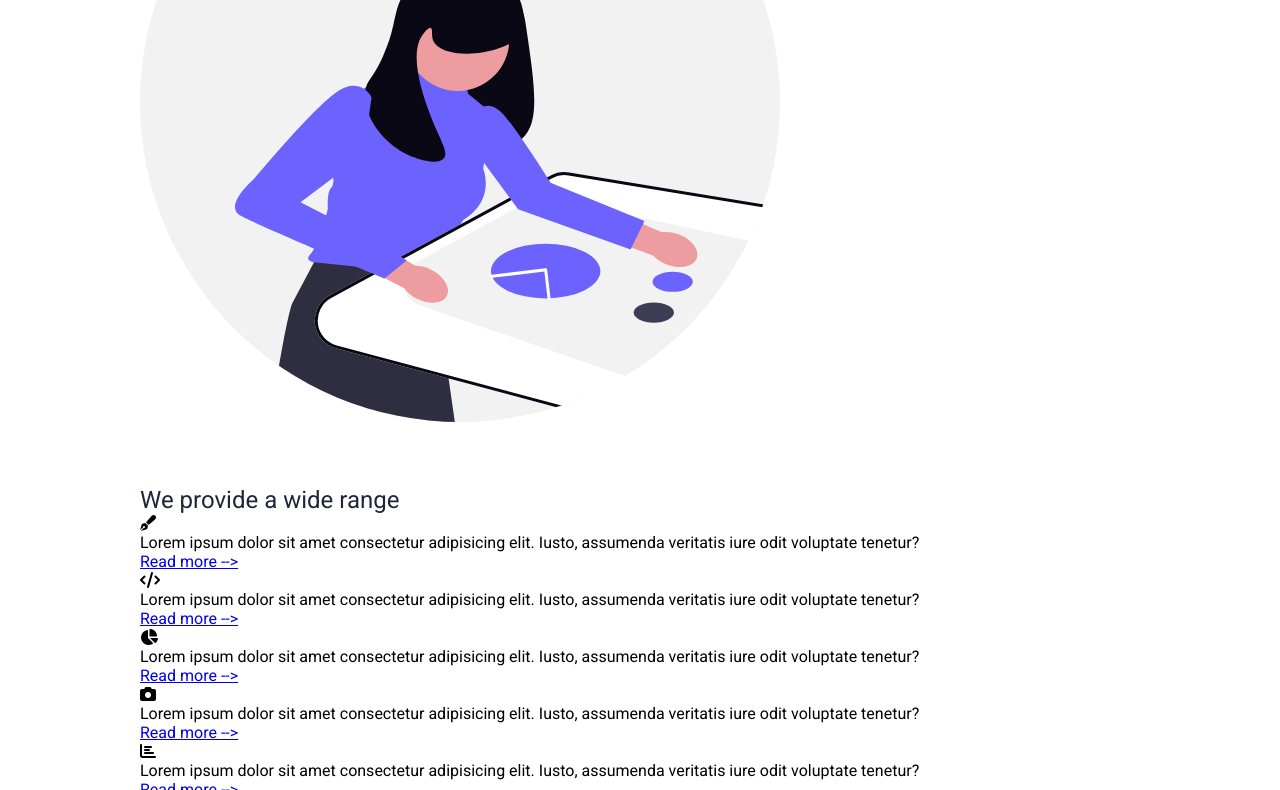
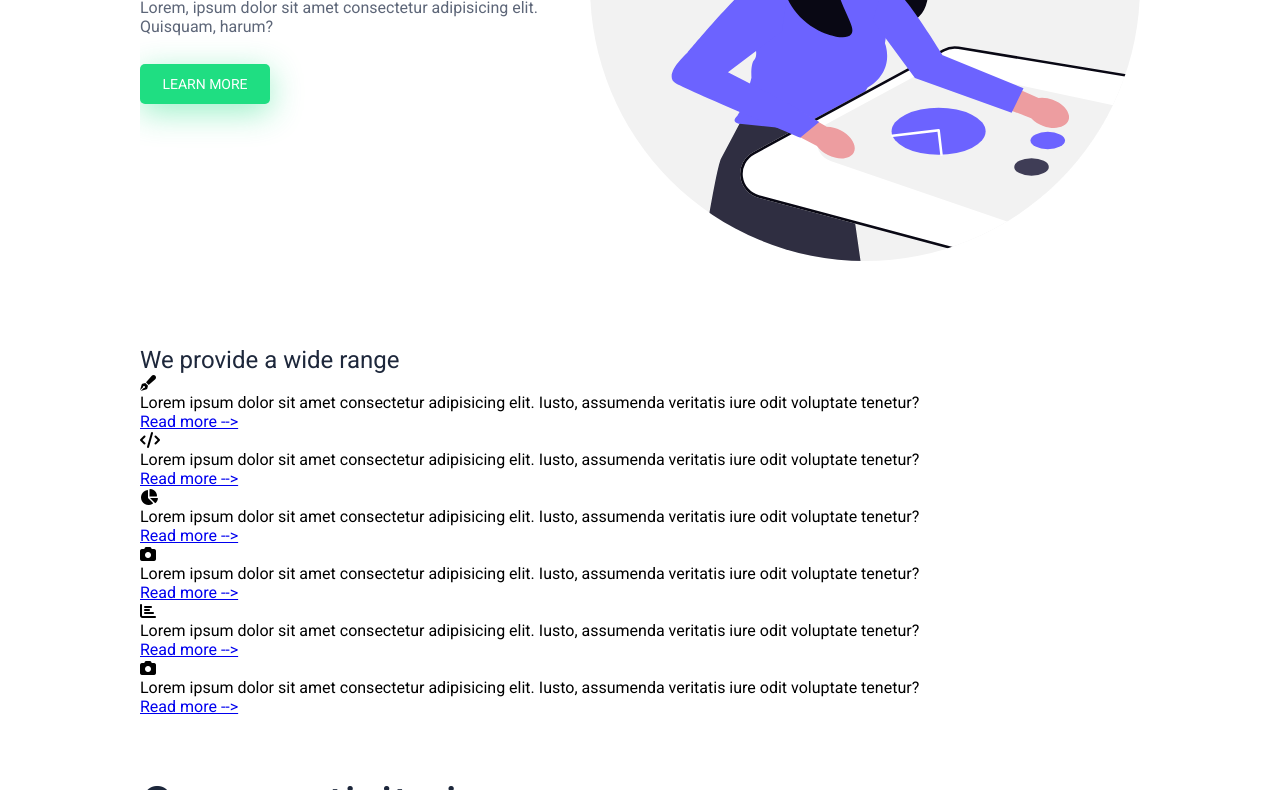
Before and after one commit to eliandevcol/mi-pagina-web, a plain HTML site: page index.html in a window 1280 px wide. Shown: the part 394-1184 px from the top of the page. Drawn offline with Linux system fonts and the light colour scheme.

Commit message:
Agregando mas información al css

```diff
--- a/css/style.css
+++ b/css/style.css
@@ -55,6 +55,7 @@ nav {
     transition: ease-in-out 0.5s;
     position: fixed;
     top: 0;
+    z-index: 100;
 }
 
 .nav {
@@ -74,6 +75,12 @@ nav {
     vertical-align: top;
 }
 
+.enlaces-header {
+    font-weight: 300;
+}
+
+
+
 .nav .enlaces-header a{
     color: #5d6678;
     text-decoration: none;
@@ -83,13 +90,62 @@ nav {
 .hamburger {
     width: 80px;
     height: 80px;
+    display: none;
     text-align: center;
     z-index: 100;
     cursor: pointer;
-    transition: color 0.5s ease-in-out;
+    transition: color 0.5s ease-in;
 }
 
 .hamburger > i{
     font-size: 25px;
     line-height: 80px;
 }
+
+.contenido-header {
+    width: 100%;
+    height: 600px;
+    display: flex;
+    justify-content: space-between;
+    align-items: center;
+}
+
+.contenido-header > img {
+    width: 550px;
+    animation: ease-in animat 1s;
+}
+
+@keyframes animat {
+    0% {
+        transform: scale(0);
+    }
+    100% {
+        transform: scale(1);
+    }
+}
+
+.texto-header {
+    margin: 0 0 0 30px;
+}
+
+.contenido-header p {
+    font-weight: 100;
+    margin-top: 14px;
+    color: #5d6678;
+}
+
+.contenido-header a {
+    margin: 28px 0 0 0;
+    width: 130px;
+    display: inline-block;
+    background: #1fde82;
+    text-align: center;
+    color: #fff;
+    padding: 12px 0;
+    text-decoration: none;
+    font-weight: 400;
+    text-transform: uppercase;
+    font-size: 14px;
+    border-radius: 5px;
+    box-shadow: 0 8px 32px rgba(31, 222, 130, .46);
+}
```
